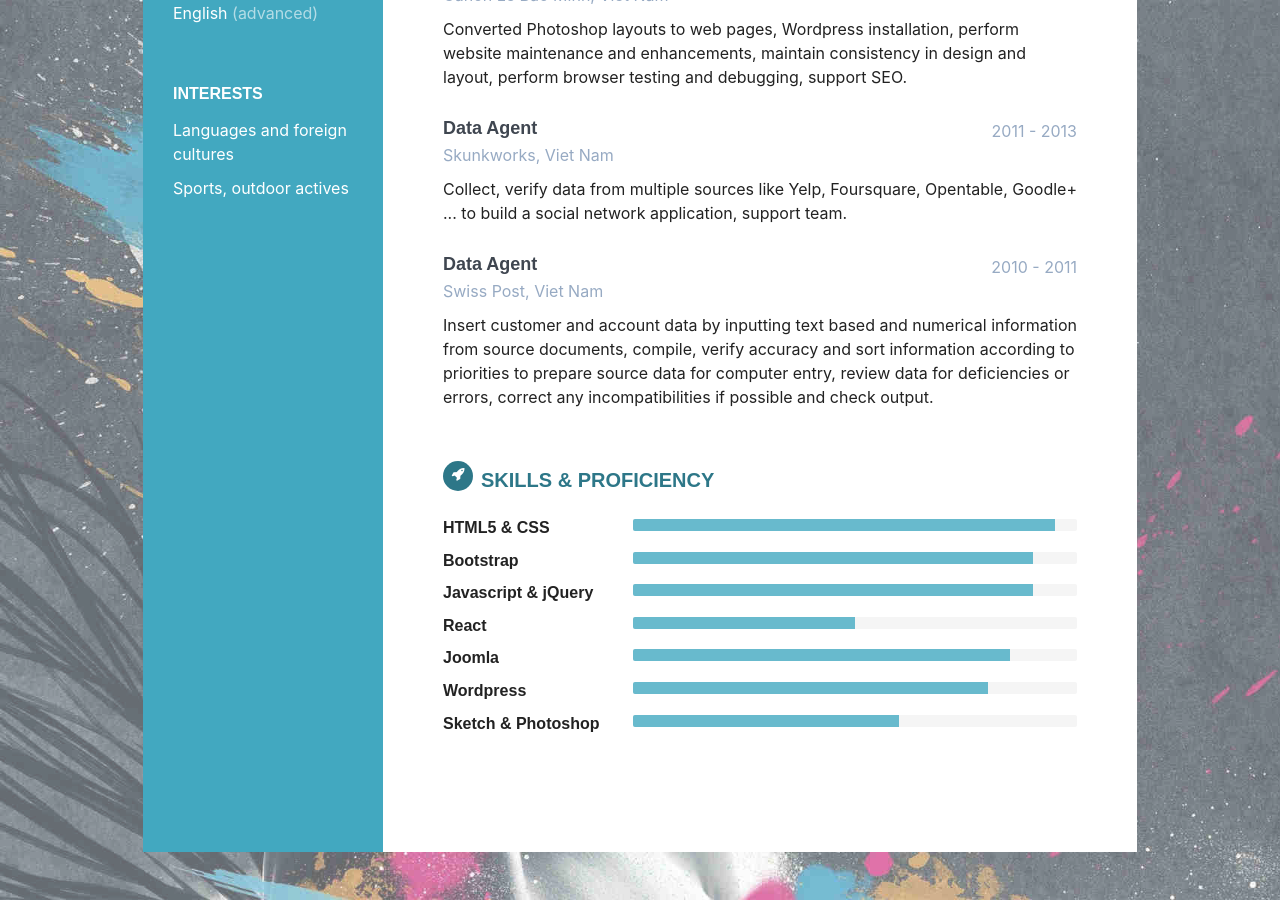
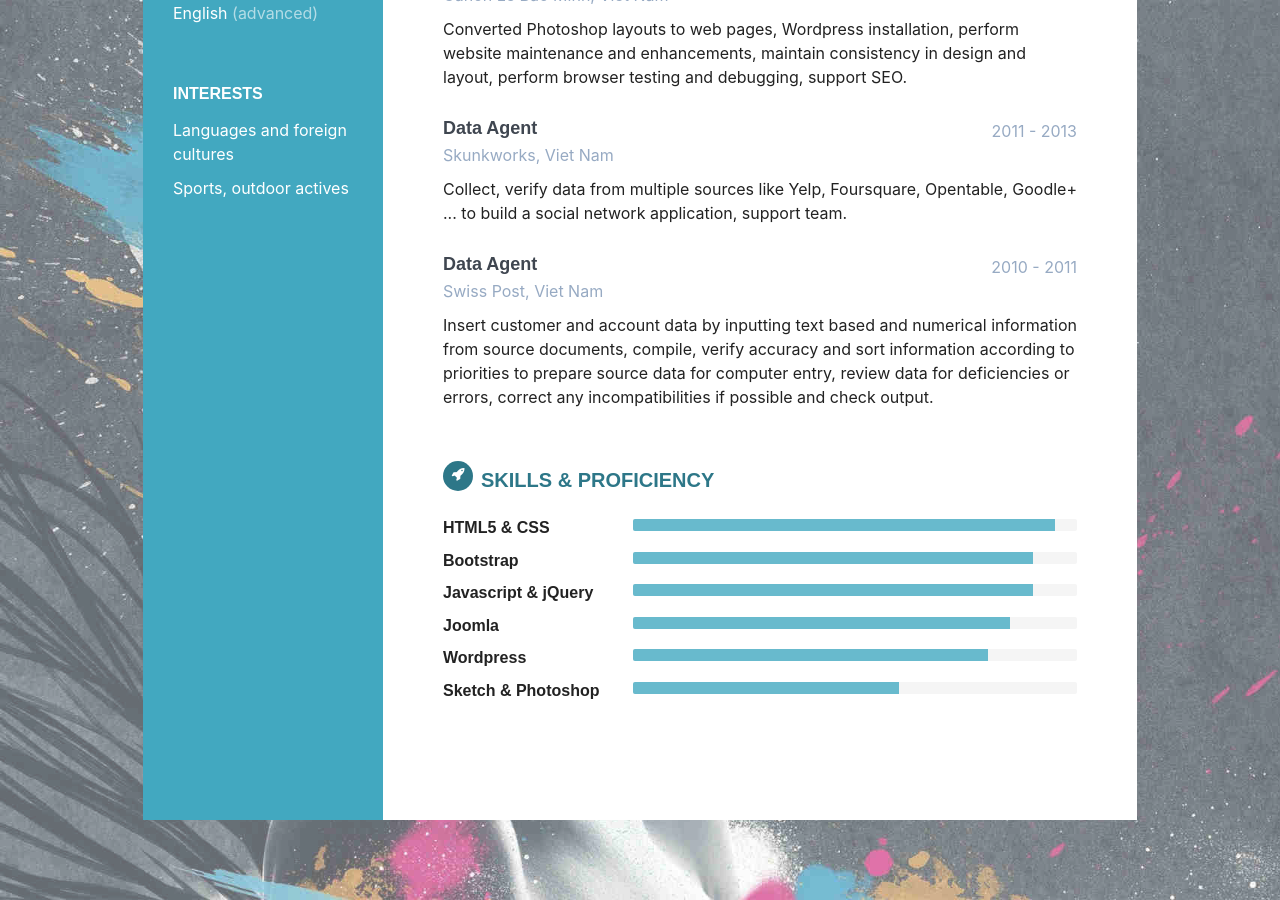
Before and after one commit to nhidev/nhidev.github.io, a Jekyll site: the page built from index.md, in a window 1280 px wide and 900 px high, scrolled down 754 px. Built offline with Jekyll 4.4.1, drawn with Linux system fonts in a browser that asks for light colours; nearby versions of some CDN libraries; some web fonts are replaced.

Commit message:
fix content

```diff
--- a/_layouts/home.html
+++ b/_layouts/home.html
@@ -171,13 +171,6 @@ layout: default
                           <div class="progress-bar theme-progress-bar" role="progressbar" style="width: 90%" aria-valuenow="90" aria-valuemin="0" aria-valuemax="100"></div>
                       </div>
                   </div><!--//item-->
-                  <div class="item">
-                      <h3 class="level-title">React</h3>
-                      <div class="progress level-bar">
-                        <div class="progress-bar theme-progress-bar" role="progressbar" style="width: 50%" aria-valuenow="50" aria-valuemin="0" aria-valuemax="100"></div>
-                      </div>
-                  </div><!--//item-->
-
 
                    <div class="item">
                       <h3 class="level-title">Joomla</h3>
```
